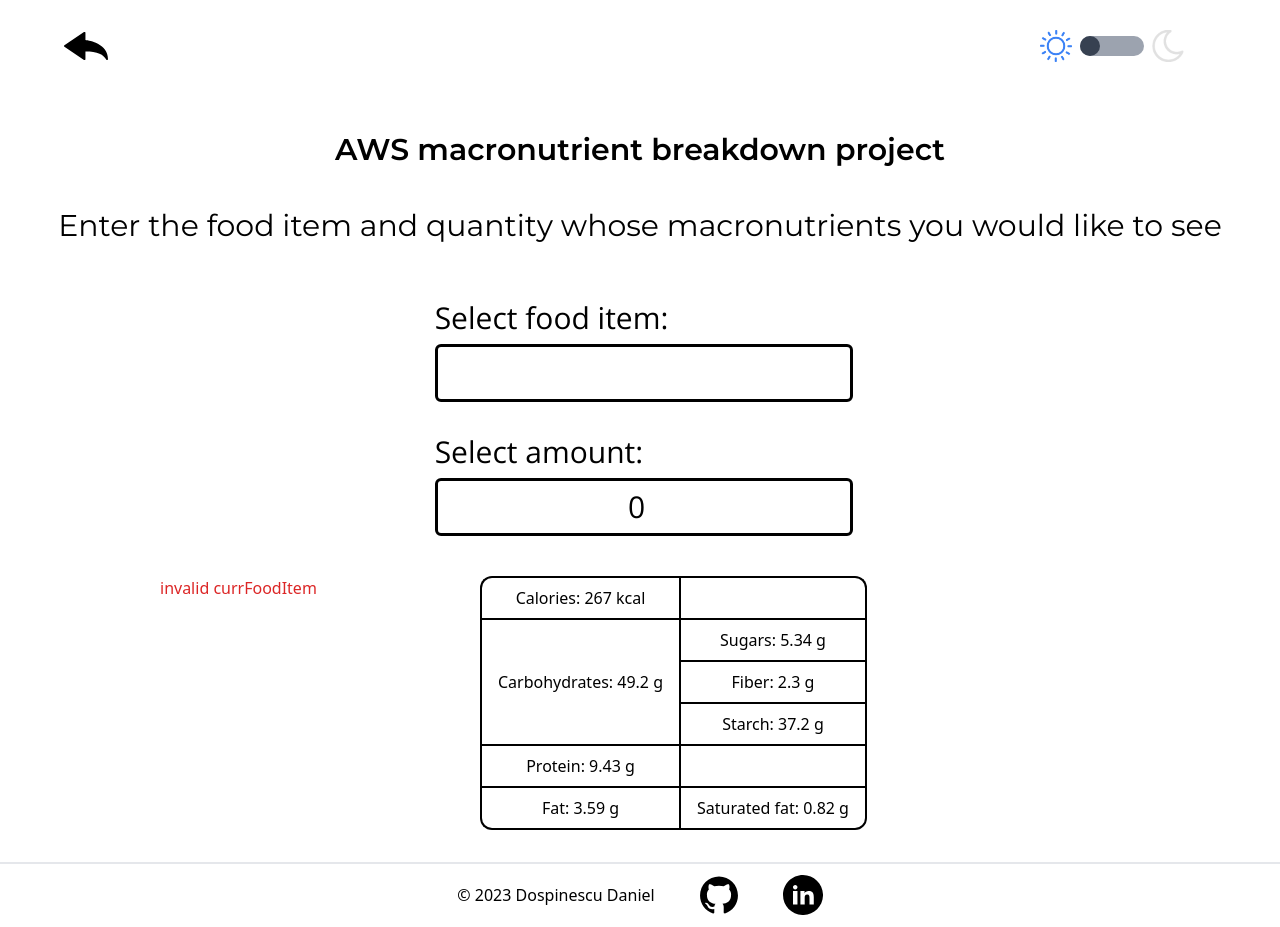
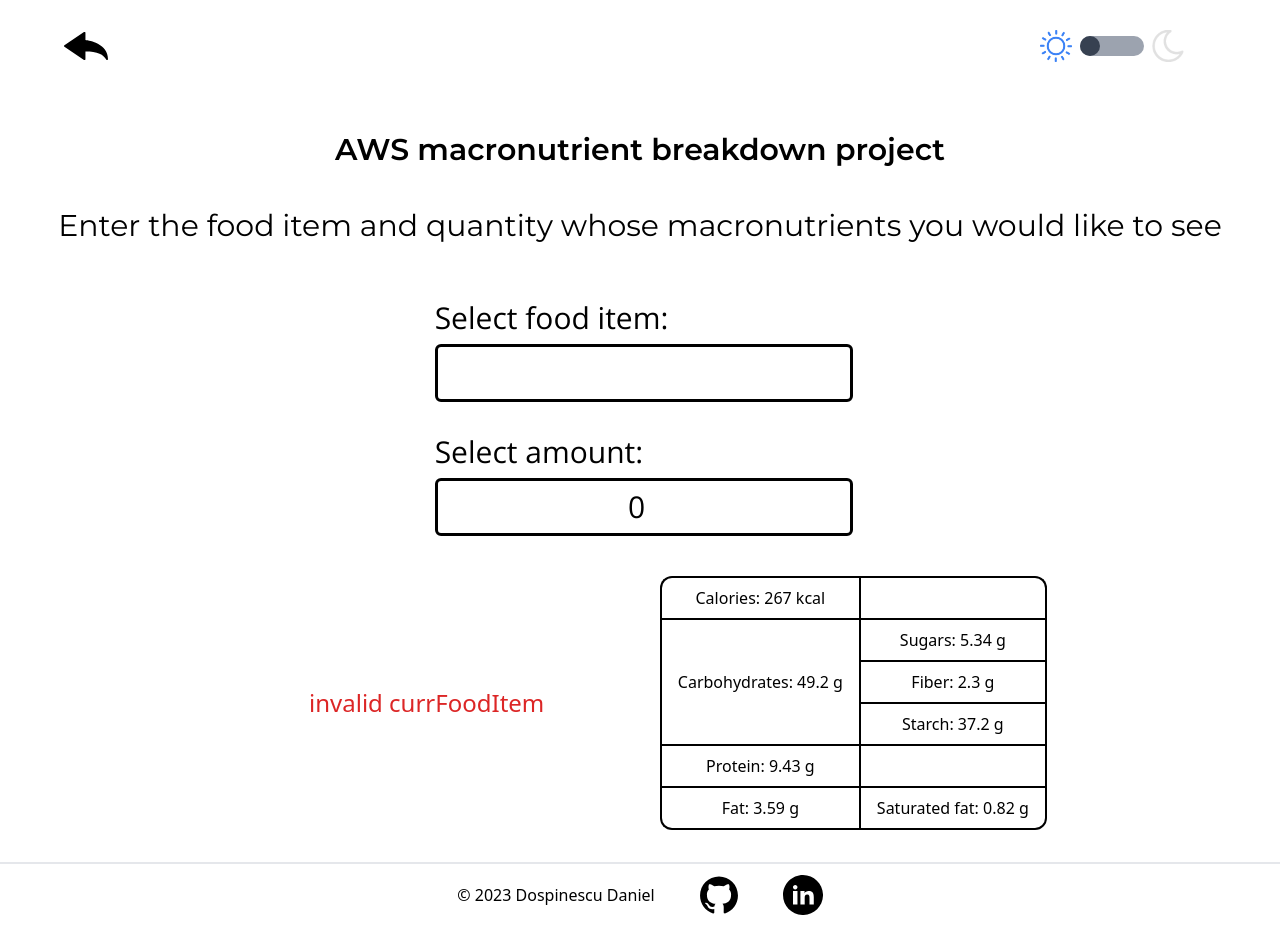
Before and after one commit to dospix/Portfolio-Website-V2, a React (Vite) app in the folder frontend/: page /asw-macronutrient-project in a window 1280 px wide. Built offline with nearby package versions, Linux system fonts and the light colour scheme.

Commit message:
Fix table spacing for AWSMacronutrientProject

```diff
--- a/frontend/src/pages/AWSMacronutrientProject.jsx
+++ b/frontend/src/pages/AWSMacronutrientProject.jsx
@@ -75,12 +75,12 @@ export default function MySQLProject(props){
                 />
             </div>
 
-            <div className="mx-auto w-3/4 flex">
-                <div className="w-1/3">
-                    <h1 className="text-red-600">{isValidCurrFoodItem ? (isValidcurrAmount ? "" : "invalid currAmount") : "invalid currFoodItem"}</h1>
+            <div className="flex mx-auto w-2/3">
+                <div className="flex items-center w-1/2">
+                    <h1 className="mx-auto text-red-600 text-2xl">{isValidCurrFoodItem ? (isValidcurrAmount ? "" : "invalid currAmount") : "invalid currFoodItem"}</h1>
                 </div>
-                <div className="w-2/3">
-                <table className="border-separate border-spacing-0">
+                <div className="w-1/2">
+                <table className="mx-auto border-separate border-spacing-0">
                     <tr>
                         <td className="py-2 px-4 text-center border-black border-t-2 border-l-2 rounded-tl-xl">Calories: 267 kcal</td>
                         <td className="py-2 px-4 text-center border-black border-t-2 border-x-2 rounded-tr-xl"></td>
```
